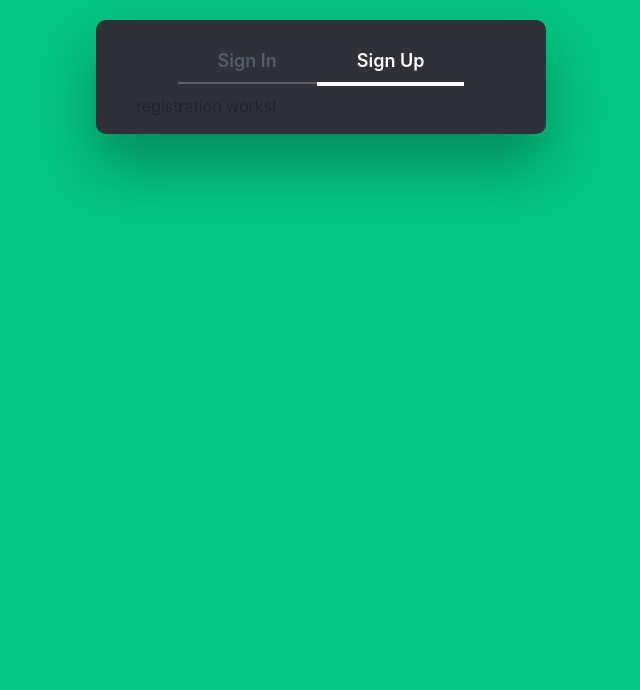
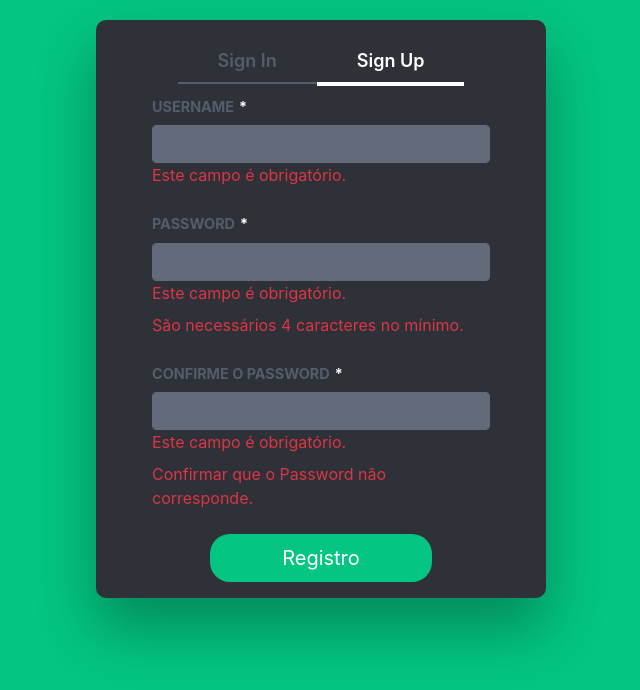
Before and after one commit to marcialwushu/DesafioAuthRegisterUser, an Angular app in the folder Angular8/: page /user/registration in a window 1280 px wide. Shown: the top 690 px of the page, without its empty margins (319-959 px from the left). Built offline with nearby package versions, Linux system fonts and the light colour scheme.

Commit message:
RegistrationComponent adicionado style

```diff
--- a/Angular8/src/app/user/login/login.component.html
+++ b/Angular8/src/app/user/login/login.component.html
@@ -1,4 +1,4 @@
-<img src="/src/assets/img/user-logo.jpg" class="mx-auto d-block">
+<img [src]="imagePath" class="mx-auto d-block">
 <form  class="mb-4"  >
   <div class="form-group">
     <label>Username</label>
--- a/Angular8/src/app/user/login/login.component.ts
+++ b/Angular8/src/app/user/login/login.component.ts
@@ -7,6 +7,8 @@ import { Component, OnInit } from '@angular/core';
 })
 export class LoginComponent implements OnInit {
 
+  imagePath = '../../../assets/img/user-logo.png';
+
   constructor() { }
 
   ngOnInit() {
--- a/Angular8/src/app/user/registration/registration.component.html
+++ b/Angular8/src/app/user/registration/registration.component.html
@@ -1 +1,26 @@
-<p>registration works!</p>
+<form>
+    <div class="form-group required">
+        <label>Username</label>
+        <input class="form-control" >
+        <label class="text-danger">Este campo é obrigatório.</label>
+    </div>
+    <div formGroupName="Passwords">
+        <div class="form-group required">
+            <label>Password</label>
+            <input type="password" class="form-control" >
+            <label class="text-danger">Este campo é obrigatório.</label>
+            <label class="text-danger">São necessários 4 caracteres no mínimo.</label>
+        </div>
+        <div class="form-group required">
+          <label>Confirme o Password</label>
+          <input type="password" class="form-control" >
+          <label class="text-danger">Este campo é obrigatório.</label>
+          <label class="text-danger">Confirmar que o Password não corresponde.</label>
+        </div>
+    </div>
+    <div class="form-row">
+      <div class="form-group col-md-8 offset-md-2">
+        <button type="submit" class="btn btn-lg btn-block" >Registro</button>
+      </div>
+    </div>
+</form>
```
Also changed, not shown: Angular8/src/assets/img/user-logo.jpg (deleted), Angular8/src/assets/img/user-logo.png (added).
